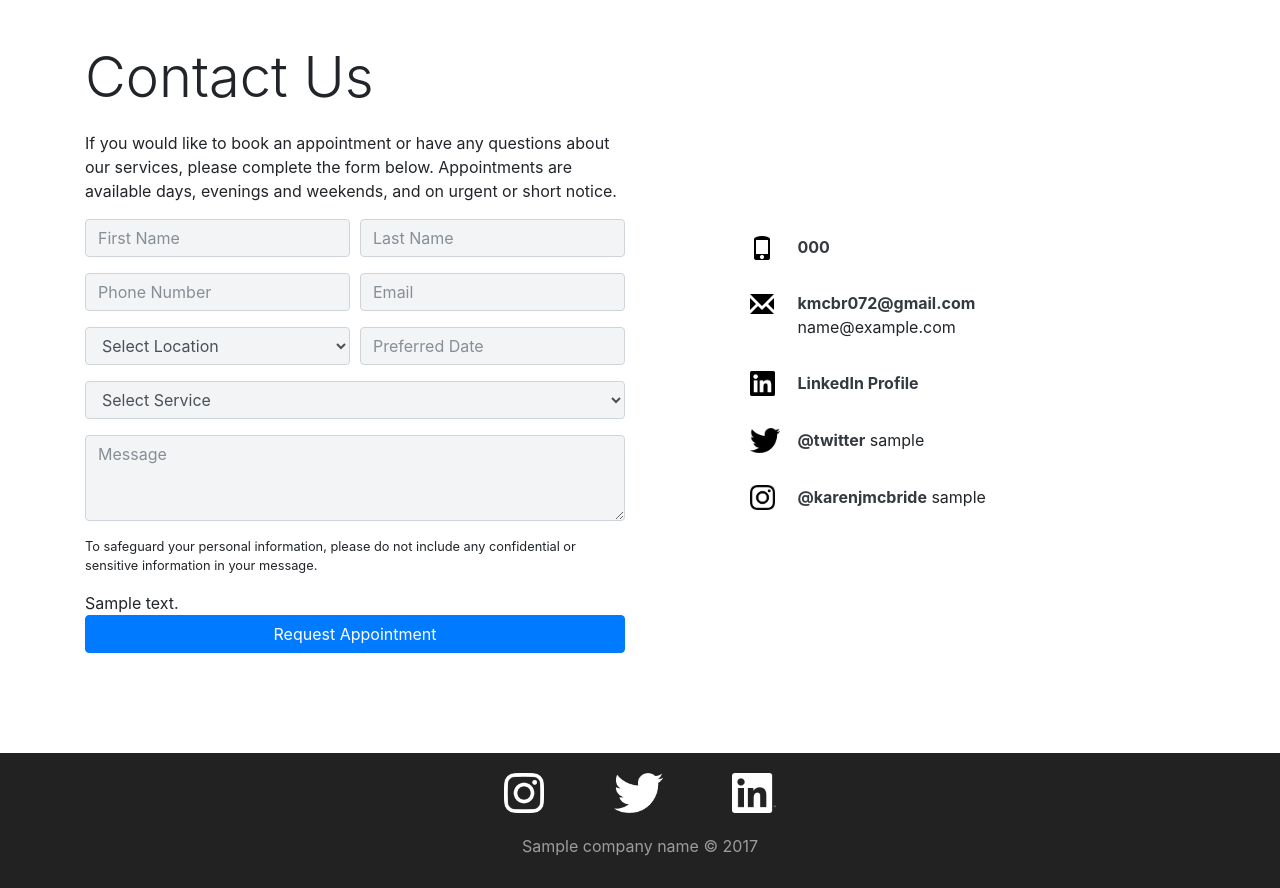
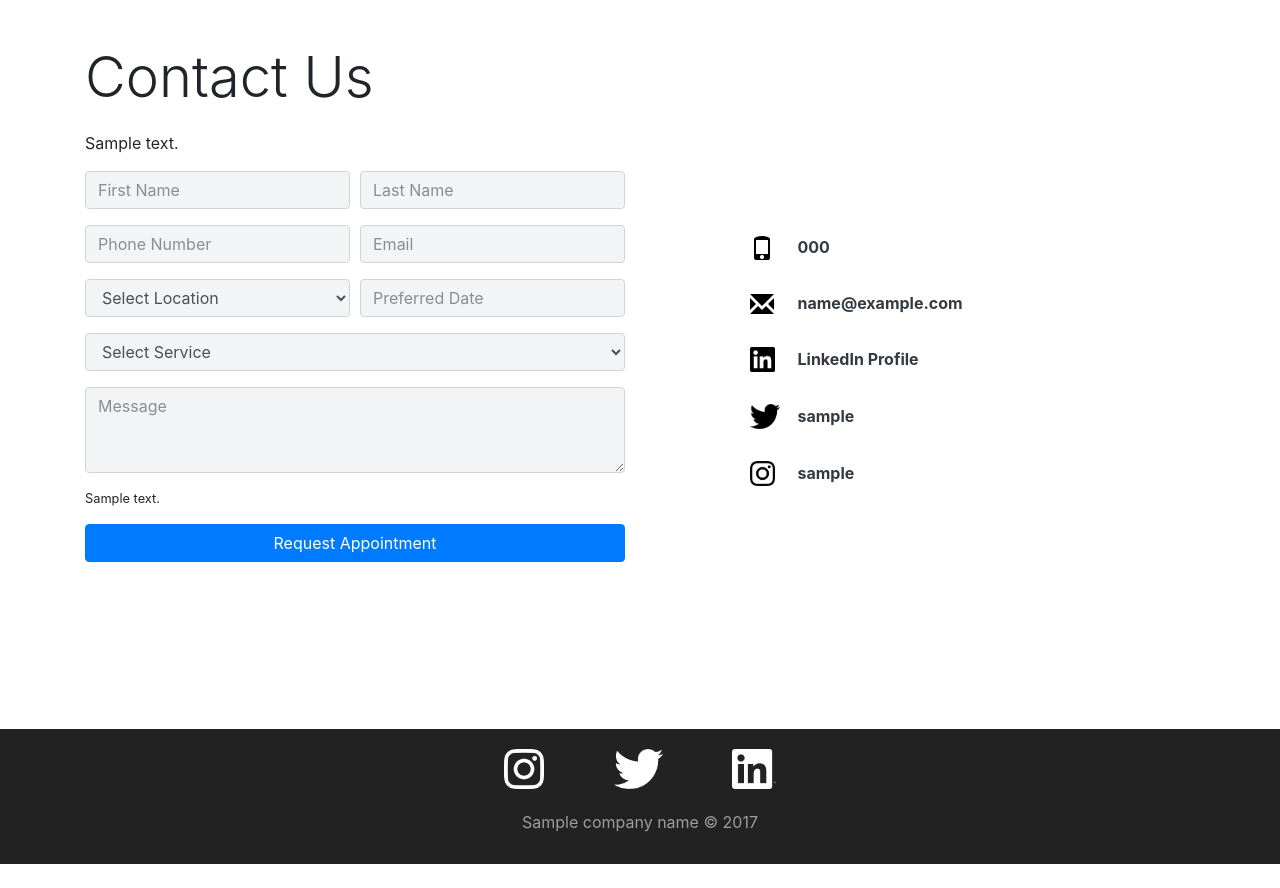
Before and after one commit to mcbridenotaryservices/mcbridenotaryservices.github.io, a Node project: template templates/contact.mustache in a window 1280 px wide. Shown: the part 438-1326 px from the top of the page. After the commit the page ends 1302 px from the top, so only its background shows below. Run offline with Node 20 templates, Linux system fonts and the light colour scheme; the template is opened without the code that fills it: most values are stand-ins (such as "Sample title", 1, 10 or a date in 2020); some libraries are stand-ins or nearby versions.

Commit message:
updated js on contact form, added two bio photos, updated mustache tags

```diff
--- a/templates/contact.mustache
+++ b/templates/contact.mustache
@@ -45,8 +45,7 @@
 			<div class="row">
 				<div class="col-md-6">
 					<div id="thankyoumsg" style="display: none;">
-						<p>Thank you for your request. You will be contacted within 24 hours.</p>
-						<!-- {{contactUsThxText}} -->
+						<p>{{contactUsThxText}}</p>
 						<h5 style="padding-top: 2rem; font-weight: bold;">Please Note:</h5>
 						<p>1. Do not sign or date documents prior to your appointment. During the appointment, your identity will be verified and signature witnessed.</p>
 						<p>2. Complete all documents prior to appointment except for signatures and dates.</p>
@@ -55,8 +54,10 @@
 						<p>5. Government issued photo identification (Driver's License, Passport, etc) is required at your appointment to verify identity.</p>
 					</div>
 					<div id="contactMsg" >
-						<p style="font-size: 1rem;">If you would like to book an appointment or have any questions about our services, please complete the form below. Appointments are available days, evenings and weekends, and on urgent or short notice.</p>
-<!-- 						{{contactUsText}} -->
+						<p style="font-size: 1rem;">{{contactUsText}}</p>
+					</div>
+					<div id="formIncomplete" style="display: none;">
+						<p style="font-size: 1rem; color: red;">Please complete highlighted fields.</p>
 					</div>
 					<form style="margin-bottom: 2rem;">
 						<div class="form-row">
@@ -98,8 +99,8 @@
 						<div class="form-group">
 							<textarea class="form-control" id="inputMessage" rows="3" placeholder="Message" style="background-color: #f3f4f5;"></textarea>
 						</div>
-						<p style="font-size: .8rem; line-height: 1.5;">To safeguard your personal information, please do not include any confidential or sensitive information in your message.</p>
-						{{contactUsSecurityText}}
+						<p style="font-size: .8rem; line-height: 1.5;">{{contactUsSecurityText}}</p>
+
 						<button type="submit" class="btn btn-primary btn-block" id="submitInfo">Request Appointment</button>
 					</form>
 				</div>
@@ -119,8 +120,7 @@
 							<span class="glyphicon glyphicon-envelope" aria-hidden="true" style="color: #000; padding-right: 1rem; font-size: 1.5rem;">
 						</div>
 						<div class="col-10">
-							<a href="mailto:{{companyEmail}}?Subject=Notary%20Services" target="_top" style="color: #343a40; font-weight: bold;"></span>kmcbr072@gmail.com</a>
-							{{companyEmail}}
+							<a href="mailto:{{companyEmail}}?Subject=Notary%20Services" target="_top" style="color: #343a40; font-weight: bold;"></span>{{companyEmail}}</a>
 						</div>
 					</div>
 					<div class="row" style="padding-bottom: 2rem;">
@@ -136,8 +136,8 @@
 							<img alt="Twitter Logo" style="height: 25px;" src="./images/twitter_logo_128_blk.png" />
 						</div>
 						<div class="col-10">
-							<a href="{{{link_Twitter}}}" target="_blank" style="color: #343a40; font-weight: bold;"></span>@twitter</a>
-							{{twitterHandle}}
+							<a href="{{{link_Twitter}}}" target="_blank" style="color: #343a40; font-weight: bold;"></span>{{twitterHandle}}</a>
+
 						</div>
 					</div>
 					<div class="row" style="padding-bottom: 2rem;">
@@ -145,8 +145,7 @@
 							<img alt="Insta Logo" style="height: 25px;" src="./images/glyph-logo_May2016.png" />
 						</div>
 						<div class="col-10">
-							<a href="{{{link_Instagram}}}" target="_blank" style="color: #343a40; font-weight: bold;">@karenjmcbride</a>
-							{{instagramHandle}}
+							<a href="{{{link_Instagram}}}" target="_blank" style="color: #343a40; font-weight: bold;">{{instagramHandle}}</a>
 						</div>
 					</div>
 				</div>
@@ -176,11 +175,31 @@
 		<script type="text/javascript">
 
 			$("#submitInfo").on( "click", function(event) {
+				event.preventDefault()
+				var formValues = {"timestamp": new Date(), "ipAddress": "{{client_ip}}", "referrer": "{{referer}}"};
+
+				$(".form-control").each(function(index,element) {
+					formValues[element.id] = element.value;
+
+					if (!element.value && (element.id !== "inputLocation") && (element.id !== "inputService") && (element.id !== "inputMessage") )
+					{
+					  // google.script.run
+					  //   .withSuccessHandler(setResponse)
+					  //   .getData(a);
+						$("#" + element.id).css( "background-color", "#f7f2d7" );
+						$("#formIncomplete").css( "display", "block" );
+						return true;
+					}
+
+					// $("form").css( "display", "none" );
+					// $("#contactMsg").css( "display", "none" );
+					// $("#thankyoumsg").css( "display", "block" );
+
+				});
+
+
 				// onclick="google.script.run.writeForm(this.parentNode)"
-				event.preventDefault()
-				$("form").css( "display", "none" );
-				$("#contactMsg").css( "display", "none" );
-				$("#thankyoumsg").css( "display", "block" );
+
 			});
 
 		</script>
```
Also changed, not shown: templates/about.mustache (+5 -10 lines), templates/index.mustache (+3 -4 lines), images/headShotBio_645x959.jpg (added), images/headShotMain_645x911.jpg (added), 2 other files.
